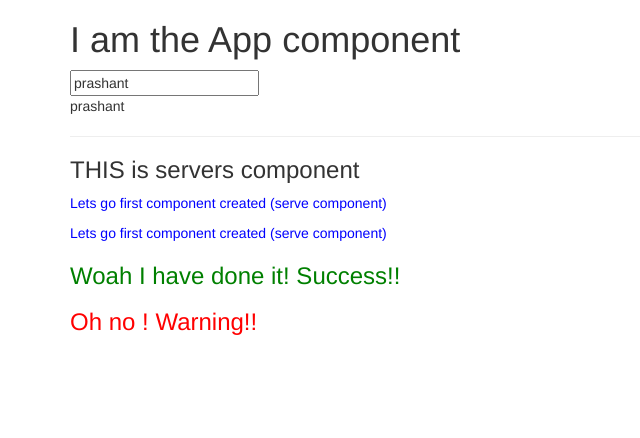
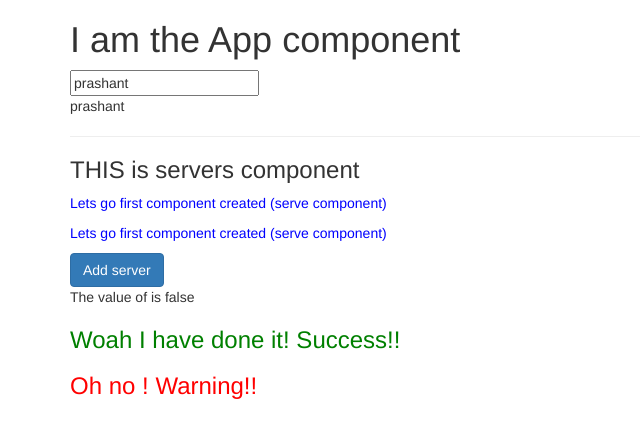
Before and after one commit to prashant-isbest/Angular_projects, an Angular app: page / in a window 1280 px wide. Shown: the top 438 px of the page, without its empty margins (0-640 px from the left). Built offline with nearby package versions, Linux system fonts and the light colour scheme.

Commit message:
using string interpolation and data binding in servers component

```diff
--- a/src/app/servers/servers.component.html
+++ b/src/app/servers/servers.component.html
@@ -3,3 +3,5 @@
   <app-server></app-server>
   <app-server></app-server>
 </div>
+<button class="btn btn-primary" [disabled]="allowNewServer">Add server</button>
+<p>The value of is {{ allowNewServer }}</p>
--- a/src/app/servers/servers.component.ts
+++ b/src/app/servers/servers.component.ts
@@ -3,13 +3,15 @@ import { Component, OnInit } from '@angular/core';
 @Component({
   selector: 'app-servers',
   templateUrl: './servers.component.html',
-  styleUrls: ['./servers.component.css']
+  styleUrls: ['./servers.component.css'],
 })
 export class ServersComponent implements OnInit {
-
-  constructor() { }
-
-  ngOnInit(): void {
+  allowNewServer = false;
+  constructor() {
+    setInterval(() => {
+      this.allowNewServer = !this.allowNewServer;
+    }, 2000);
   }
 
+  ngOnInit(): void {}
 }
```
